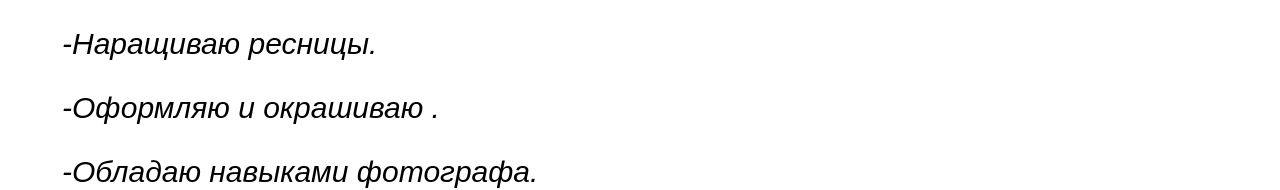
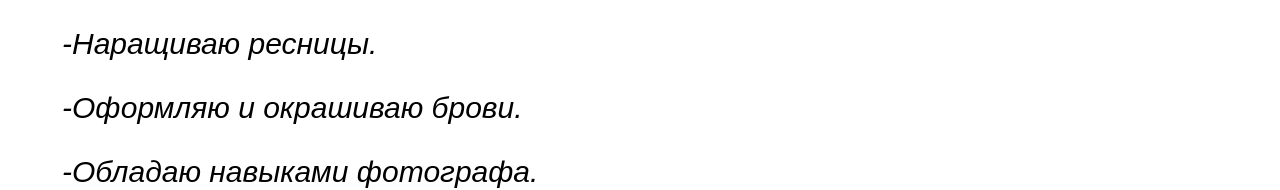
Before and after one commit to Matmatveev/ProjectMFTI, a plain HTML site: page index.html in a window 1280 px wide. Shown: the part 1932-2122 px from the top of the page. Drawn offline with Linux system fonts and the light colour scheme.

Commit message:
Update index.html

```diff
--- a/index.html
+++ b/index.html
@@ -34,7 +34,7 @@
     -Наращиваю ресницы.
 </p></span>
 <span><p style="font-size: 30px; font-style: oblique; margin-left: 54px;" >
-    -Оформляю и окрашиваю .
+    -Оформляю и окрашиваю брови.
 </p></span>
 <span><p style="font-size: 30px; font-style: oblique; margin-left: 54px;" >
     -Обладаю навыками фотографа.
```
